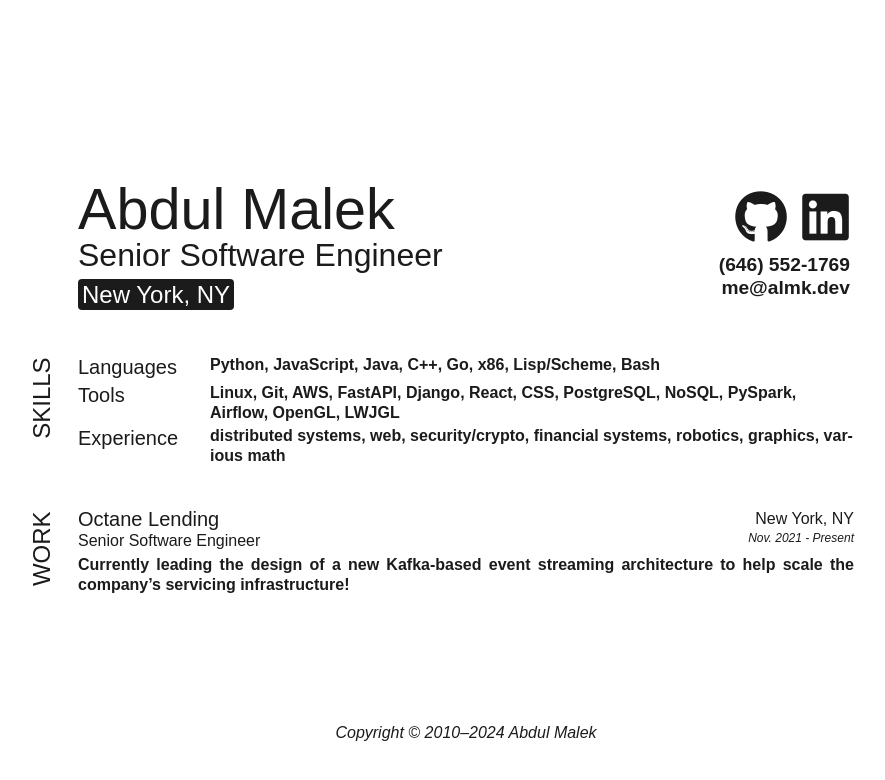
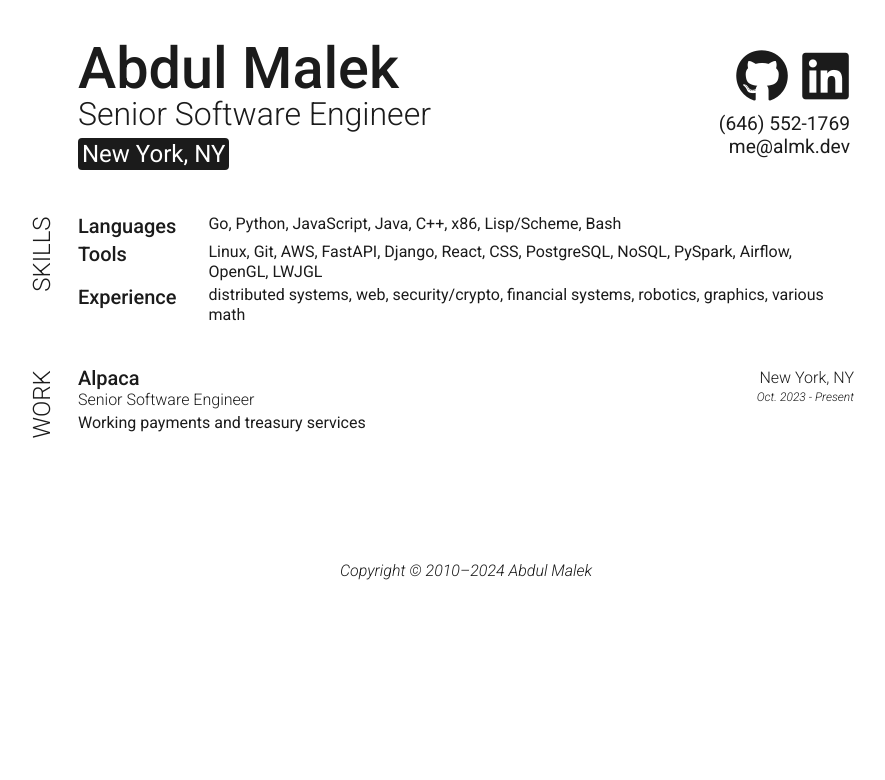
Before and after one commit to abdl-dev/abdul-malek-dev.github.io, a Jekyll site: the page built from index.md, in a window 1280 px wide. Shown: the top 780 px of the page, without its empty margins (174-1059 px from the left). Built offline with Jekyll 4.4.1, drawn with Linux system fonts in a browser that asks for light colours; nearby versions of some CDN libraries.

Commit message:
remove extra stuff

```diff
--- a/_config.yml
+++ b/_config.yml
@@ -17,18 +17,18 @@ content:
     - section-title: SKILLS
       text-only: true
       content: |
-          **Languages**  | Python, JavaScript, Java, C++, Go, x86, Lisp/Scheme, Bash
+          **Languages**  | Go, Python, JavaScript, Java, C++, x86, Lisp/Scheme, Bash
           **Tools**      | Linux, Git, AWS, FastAPI, Django, React, CSS, PostgreSQL, NoSQL, PySpark, Airflow, OpenGL, LWJGL
           **Experience** | distributed systems, web, security/crypto, financial systems, robotics, graphics, various math
 
     - section-title: WORK
       text-only: false
       content:
-        - title: Octane Lending
+        - title: Alpaca
           sub-title: Senior Software Engineer
           fill_1: New York, NY
-          fill_2: Nov. 2021 - Present
-          description: Currently leading the design of a new Kafka-based event streaming architecture to help scale the company's servicing infrastructure!
+          fill_2: Oct. 2023 - Present
+          description: Working payments and treasury services
 
 # TODO
 # - cleaning pass
--- a/_sass/hi.scss
+++ /dev/null
@@ -1,54 +0,0 @@
-@import url(https://fonts.googleapis.com/css?family=Montserrat);
-
-html, body{
-  height: 100%;
-  font-weight: 800;
-}
-
-body{
-  background: yellow;
-  font-family: Arial;
-}
-
-svg {
-    display: inline-flex;
-    font: 10.5em 'Montserrat';
-}
-
-.text-copy {
-    fill: none;
-    stroke: white;
-    stroke-dasharray: 6% 29%;
-    stroke-width: 5px;
-    stroke-dashoffset: 0%;
-    animation: stroke-offset 5.5s infinite linear;
-}
-
-.text-copy:nth-child(1){
-	stroke: #4D163D;
-	animation-delay: -1;
-}
-
-.text-copy:nth-child(2){
-	stroke: #840037;
-	animation-delay: -2s;
-}
-
-.text-copy:nth-child(3){
-	stroke: #BD0034;
-	animation-delay: -3s;
-}
-
-.text-copy:nth-child(4){
-	stroke: #BD0034;
-	animation-delay: -4s;
-}
-
-.text-copy:nth-child(5){
-	stroke: #FDB731;
-	animation-delay: -5s;
-}
-
-@keyframes stroke-offset{
-	100% {stroke-dashoffset: -35%;}
-}
--- a/assets/main.scss
+++ b/assets/main.scss
@@ -3,4 +3,3 @@
 @import 'base';
 @import 'custom';
 @import 'media';
-@import 'hi';
```
Also changed, not shown: _layouts/hi.html (deleted, +0 -129 lines), hi.md (deleted, +0 -6 lines).
